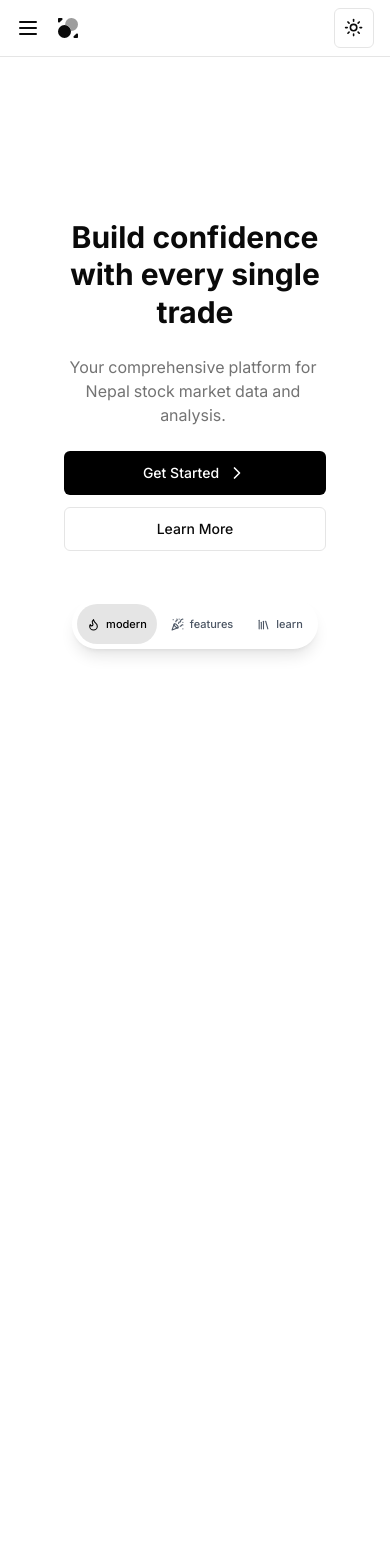
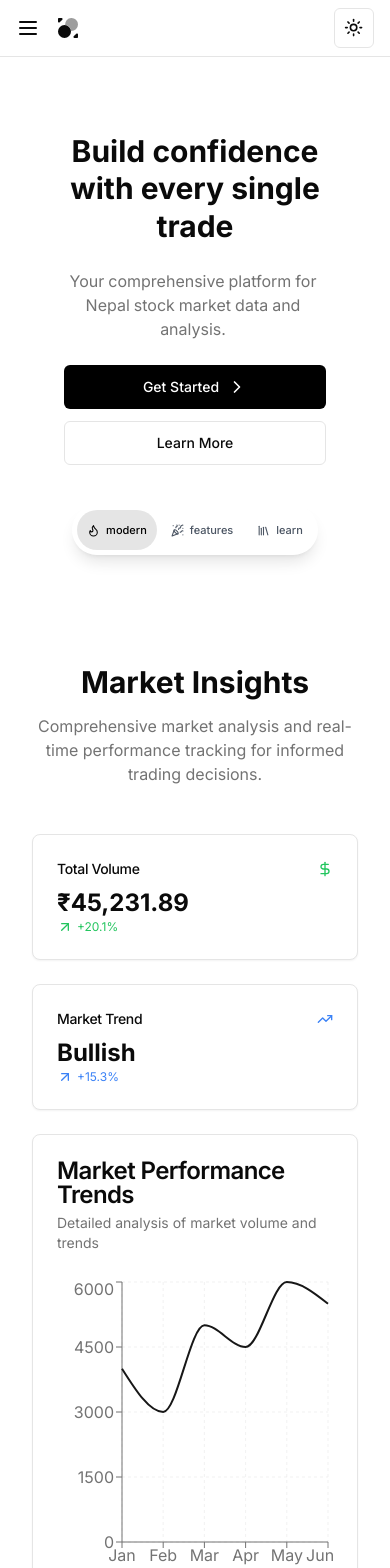
Before and after one commit to erlightdev/tradesense, a Next.js app: page / in a window 390 px wide. Shown: the top 1568 px of the page. Before the commit the page ends 844 px from the top, so only its background shows below. Built offline with nearby package versions, Linux system fonts and the light colour scheme.

Commit message:
enhancement

```diff
--- a/app/page.tsx
+++ b/app/page.tsx
@@ -4,11 +4,54 @@ import { AnimatedText } from '@/components/AnimatedText';
 import { Button } from "@/components/ui/button";
 import { TradeTabs } from "@/components/TradeTabs";
 import { ChevronRight } from "lucide-react";
+import {
+  Card,
+  CardContent,
+  CardDescription,
+  CardHeader,
+  CardTitle
+} from "@/components/ui/card";
+import {
+  ArrowUpRight,
+  TrendingUp,
+  DollarSign
+} from "lucide-react";
+import { MarketPerformanceCard } from "@/components/MarketInsights/MarketPerformanceCard";
+import { MarketPerformanceChart } from "@/components/MarketInsights/MarketPerformanceChart";
+
+// Sample data for charts
+const marketData = [
+  { name: 'Jan', value: 4000 },
+  { name: 'Feb', value: 3000 },
+  { name: 'Mar', value: 5000 },
+  { name: 'Apr', value: 4500 },
+  { name: 'May', value: 6000 },
+  { name: 'Jun', value: 5500 },
+];
+
+const performanceCards = [
+  {
+    title: "Total Volume",
+    value: "₹45,231.89",
+    change: "+20.1%",
+    icon: DollarSign,
+    color: "text-green-500"
+  },
+  {
+    title: "Market Trend",
+    value: "Bullish",
+    change: "+15.3%",
+    icon: TrendingUp,
+    color: "text-blue-500"
+  }
+];
 
 export default function Home() {
   return (
-    <div className="container mx-auto px-4 min-h-[calc(100vh-80px)] flex items-center justify-center">
-      <div className='max-w-3xl w-full mx-auto px-4 sm:px-6 md:px-8 space-y-6 sm:space-y-8 md:space-y-10 text-center'>
+    <>
+      {/* Hero Section */}
+      <div className="container mx-auto px-4 h-96 my-24 py-6 flex items-center justify-center">
+        <div className='max-w-3xl w-full mx-auto  px-4 sm:px-6 md:px-8 space-y-6 sm:space-y-8 md:space-y-10 text-center'>
           <AnimatedText
             as="h1"
             className="text-3xl sm:text-4xl md:text-5xl lg:text-6xl font-bold mb-3 sm:mb-4 md:mb-6 leading-tight px-4 sm:px-0"
@@ -43,10 +86,45 @@ export default function Home() {
             </Button>
           </div>
 
-        <div className="flex justify-center py-6 sm:py-8 md:py-10 px-4 sm:px-0">
+          <div className="flex justify-center py-4 sm:py-6 md:py-6 px-4 sm:px-0">
             <TradeTabs />
           </div>
         </div>
       </div>
+
+      {/* Market Insights Section */}
+      <div className="container mx-auto px-4 py-6 md:py-6 bg-background">
+        <div className="max-w-6xl mx-auto">
+          <div className="text-center mb-12 md:mb-16">
+            <h2 className="text-3xl sm:text-4xl md:text-5xl lg:text-6xl font-bold mb-3 sm:mb-4 md:mb-6 leading-tight px-4 sm:px-0">Market Insights</h2>
+            <p className="text-base md:text-lg text-muted-foreground max-w-2xl mx-auto">
+              Comprehensive market analysis and real-time performance tracking for informed trading decisions.
+            </p>
+          </div>
+          <div className="grid grid-cols-1 md:grid-cols-3 gap-6">
+            {/* Performance Cards */}
+            <div className="md:col-span-1 space-y-6">
+              {performanceCards.map((card, index) => (
+                <MarketPerformanceCard
+                  key={index}
+                  title={card.title}
+                  value={card.value}
+                  change={card.change}
+                  icon={card.icon}
+                  color={card.color}
+                />
+              ))}
+            </div>
+
+            {/* Market Chart */}
+            <MarketPerformanceChart
+              data={marketData}
+              title="Market Performance Trends"
+              description="Detailed analysis of market volume and trends"
+            />
+          </div>
+        </div>
+      </div>
+    </>
   );
 }
--- /dev/null
+++ b/components/MarketInsights/MarketPerformanceCard.tsx
@@ -0,0 +1,41 @@
+"use client";
+
+import {
+  Card,
+  CardContent,
+  CardHeader,
+  CardTitle
+} from "@/components/ui/card";
+import { LucideIcon } from "lucide-react";
+import { ArrowUpRight } from "lucide-react";
+
+interface MarketPerformanceCardProps {
+  title: string;
+  value: string;
+  change: string;
+  icon: LucideIcon;
+  color?: string;
+}
+
+export function MarketPerformanceCard({
+  title,
+  value,
+  change,
+  icon: Icon,
+  color = "text-blue-500"
+}: MarketPerformanceCardProps) {
+  return (
+    <Card className="hover:shadow-lg transition-shadow duration-300">
+      <CardHeader className="flex flex-row items-center justify-between space-y-0 pb-2">
+        <CardTitle className="text-sm font-medium">{title}</CardTitle>
+        <Icon className={`h-4 w-4 ${color}`} />
+      </CardHeader>
+      <CardContent>
+        <div className="text-2xl font-bold">{value}</div>
+        <p className={`text-xs ${color} flex items-center`}>
+          <ArrowUpRight className="h-4 w-4 mr-1" /> {change}
+        </p>
+      </CardContent>
+    </Card>
+  );
+}
--- /dev/null
+++ b/components/MarketInsights/MarketPerformanceChart.tsx
@@ -0,0 +1,72 @@
+"use client";
+
+import {
+  Card,
+  CardContent,
+  CardDescription,
+  CardHeader,
+  CardTitle
+} from "@/components/ui/card";
+import {
+  LineChart,
+  Line,
+  XAxis,
+  YAxis,
+  CartesianGrid,
+  Tooltip,
+  ResponsiveContainer
+} from 'recharts';
+
+interface MarketPerformanceChartProps {
+  title?: string;
+  description?: string;
+  data: Array<{name: string, value: number}>;
+}
+
+export function MarketPerformanceChart({
+  title = "Market Performance",
+  description = "Trend analysis of market volumes",
+  data
+}: MarketPerformanceChartProps) {
+  return (
+    <Card className="md:col-span-2 hover:shadow-lg transition-shadow duration-300">
+      <CardHeader>
+        <CardTitle>{title}</CardTitle>
+        <CardDescription>{description}</CardDescription>
+      </CardHeader>
+      <CardContent>
+        <div className="h-[300px] w-full">
+          <ResponsiveContainer width="100%" height="100%">
+            <LineChart data={data}>
+              <CartesianGrid
+                strokeDasharray="3 3"
+                stroke="hsl(var(--border))"
+                strokeOpacity={0.5}
+              />
+              <XAxis
+                dataKey="name"
+                stroke="hsl(var(--muted-foreground))"
+              />
+              <YAxis
+                stroke="hsl(var(--muted-foreground))"
+              />
+              <Tooltip
+                contentStyle={{
+                  backgroundColor: "hsl(var(--background))",
+                  borderColor: "hsl(var(--border))"
+                }}
+              />
+              <Line
+                type="monotone"
+                dataKey="value"
+                stroke="hsl(var(--primary))"
+                strokeWidth={2}
+                dot={false}
+              />
+            </LineChart>
+          </ResponsiveContainer>
+        </div>
+      </CardContent>
+    </Card>
+  );
+}
--- a/components/header.tsx
+++ b/components/header.tsx
@@ -22,10 +22,10 @@ export default function Header() {
 
         {/* Desktop Navigation */}
         <nav className="hidden sm:flex items-center space-x-6 ml-6">
-          <Link href="/company" className="text-sm font-medium transition-colors hover:text-primary">
+          <Link href="/company" className="text-sm font-medium transition-colors hover:text-primary dark:hover:text-white dark:hover:opacity-80">
             Companies
           </Link>
-          <Link href="/market" className="text-sm font-medium transition-colors hover:text-primary">
+          <Link href="/market" className="text-sm font-medium transition-colors hover:text-primary dark:hover:text-white dark:hover:opacity-80">
             Market
           </Link>
         </nav>
```
Lines whose indentation alone changed are shown as unchanged.
